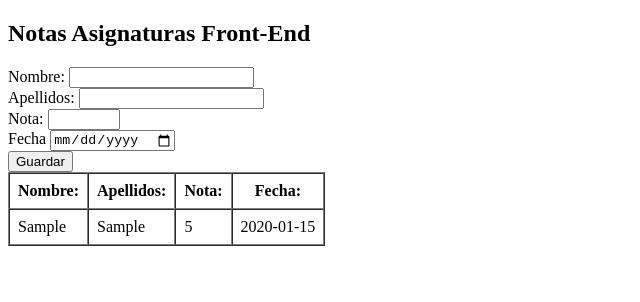
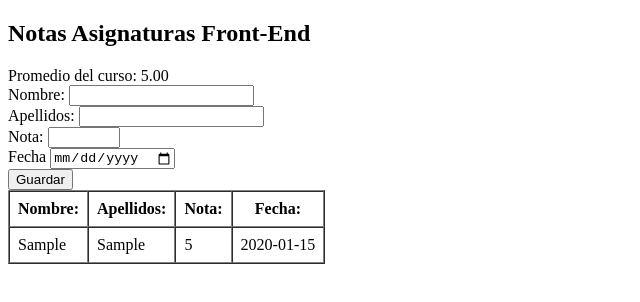
Before and after one commit to Paulo-Alegria/Front-end-06-05, a plain HTML site: page index.html in a window 1280 px wide. Both pictures are taken after typing "Sample", "Sample", "5", "2020-01-15" into the empty fields and a click on the button "Guardar". Shown: the whole page, without its empty margins (0-640 px from the left). Drawn offline with Linux system fonts and the light colour scheme.

Commit message:
sdfsdfgdf

```diff
--- a/index.html
+++ b/index.html
@@ -7,6 +7,7 @@
 </head>
 <body>
     <h2>Notas Asignaturas Front-End</h2>
+    <div id="average">Promedio General del curso: N/A</div>
     <form id="studentform">
         <div>
             <label for="name">Nombre:</label>
--- a/script.js
+++ b/script.js
@@ -1,5 +1,4 @@
 const students = []
-// funciona como lita
 document.getElementById("studentform").addEventListener("submit",function(e){
  e.preventDefault();
  const name = document.getElementById("name").value.trim();
@@ -13,7 +12,7 @@ document.getElementById("studentform").addEventListener("submit",function(e){
  const student = {name,lastname,grade,date}
  students.push(student);
  addStudentsToTable(student);
-
+ calculateAverage();
   this.reset()
 
 });
@@ -28,3 +27,11 @@ function addStudentsToTable(student){
     `;
  tablebody.appendChild(row);
 }
+
+const promedioDiv= document.getElementById("average");
+
+function calculateAverage(){
+   total=students.reduce((acumulador,student)=> acumulador+student.grade,0);
+   const average= total/students.length;
+   promedioDiv.textContent=`Promedio del curso: ${average.toFixed(2)}`;
+}
```
